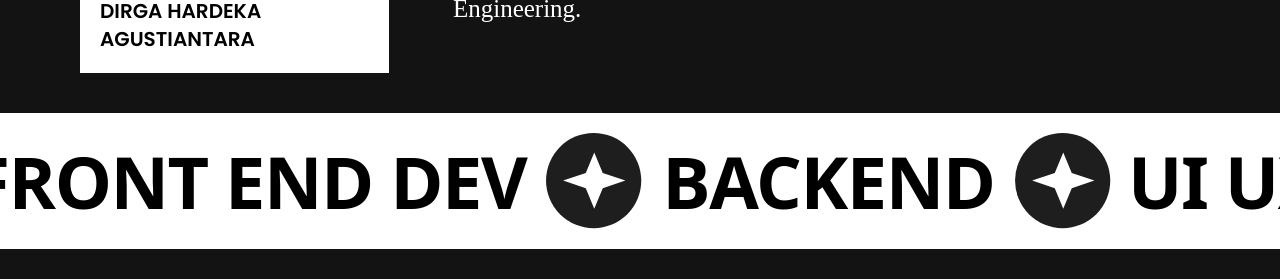
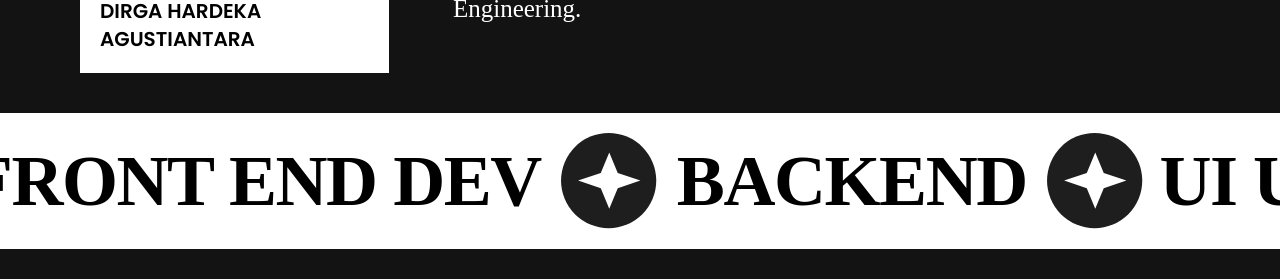
Before and after one commit to SkyzofrnDev/Portofolio-Dirga, a React (Vite) app: page / in a window 1280 px wide. Shown: the part 1260-1539 px from the top of the page. Built offline with nearby package versions, Linux system fonts and the light colour scheme; a web font is replaced by a local one.

Commit message:
Update TextSlider component to include 'radio' class for improved styling consistency.

```diff
--- a/src/components/TextSlider/TextSlider.jsx
+++ b/src/components/TextSlider/TextSlider.jsx
@@ -91,7 +91,7 @@ export default function TextSlider({
   return (
     <div
       className={cn(
-        "relative w-full text-4xl font-bold tracking-[-0.02em] md:text-7xl md:leading-[5rem]",
+        "relative w-full text-4xl font-bold  radio tracking-[-0.02em] md:text-7xl md:leading-[5rem]",
         className
       )}
     >
--- a/src/layout/MySkill/MySkill.jsx
+++ b/src/layout/MySkill/MySkill.jsx
@@ -4,7 +4,7 @@ import { CardSkill } from "../../components";
 const ShinyText = ({disabled, className, animationDuration, text}) => {
   return(
   <div
-    className={`text-[#1299F5] bg-clip-text inline-block ${
+    className={`text-[#1a50ffbb] bg-clip-text inline-block ${
       disabled ? "" : "animate-shine"
     } ${className}`}
     style={{
```
